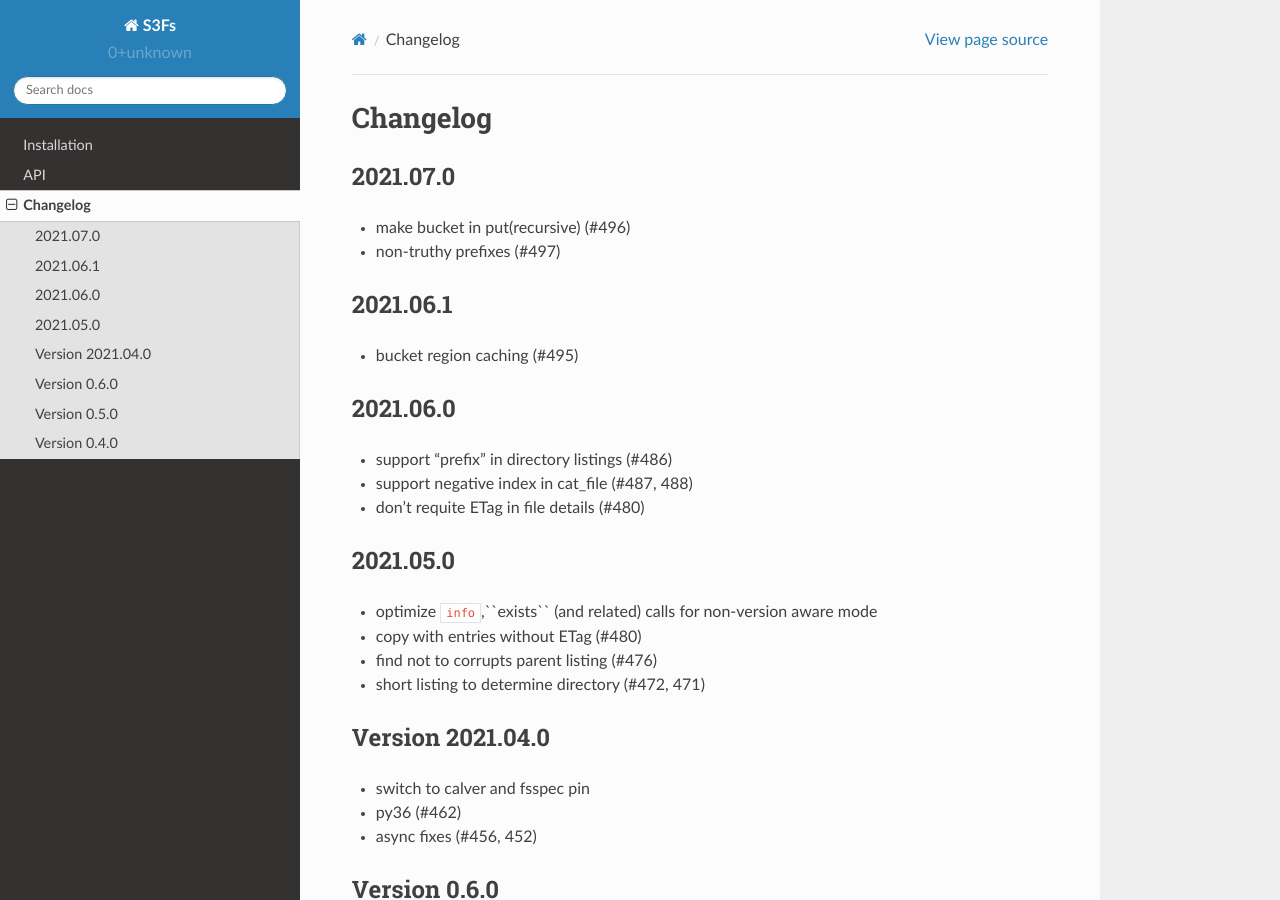
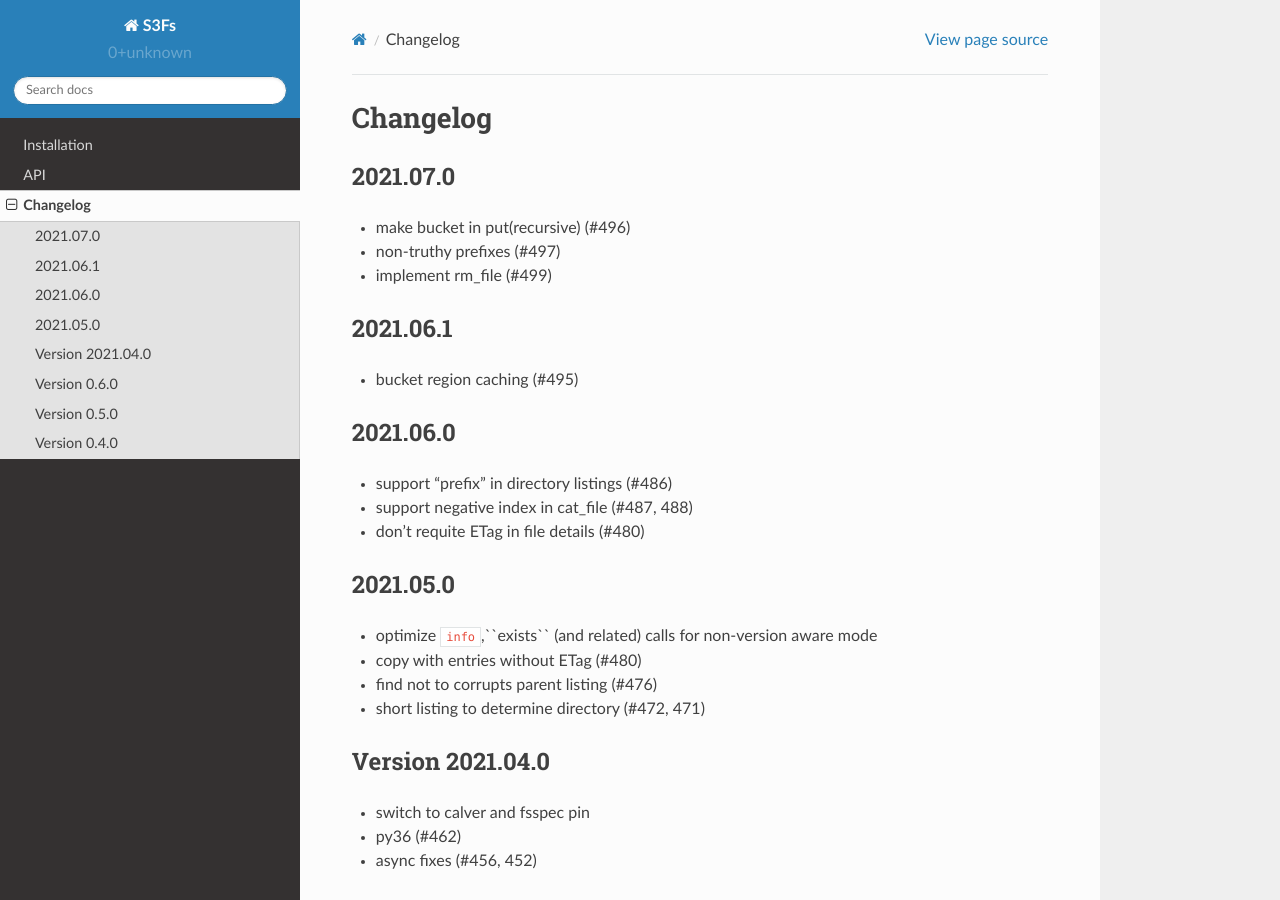
Before and after one commit to zarr-developers/s3fs, a Sphinx documentation site: the page built from docs/source/changelog.rst, in a window 1280 px wide and 900 px high. Built offline with Sphinx 7.4.7 and the Read the Docs theme 2.0.0, drawn with Linux system fonts in a browser that asks for light colours.

Commit message:
extra changelog item

```diff
--- a/docs/source/changelog.rst
+++ b/docs/source/changelog.rst
@@ -6,6 +6,7 @@
 
 - make bucket in put(recursive) (#496)
 - non-truthy prefixes (#497)
+- implement rm_file (#499)
 
 2021.06.1
 ---------
```
